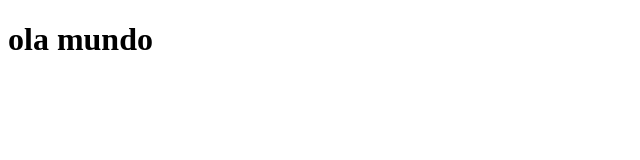
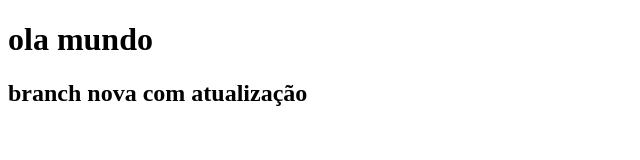
Before and after one commit to moniwitt/to-do-list, a plain HTML site: page index.html in a window 1280 px wide. Shown: the whole page, without its empty margins (0-640 px from the left). Drawn offline with Linux system fonts and the light colour scheme.

Commit message:
criaçao nova branch

```diff
--- a/index.html
+++ b/index.html
@@ -8,5 +8,6 @@
 </head>
 <body>
     <h1>ola mundo</h1>
+    <h2>branch nova com atualização</h2>
 </body>
 </html>
```
